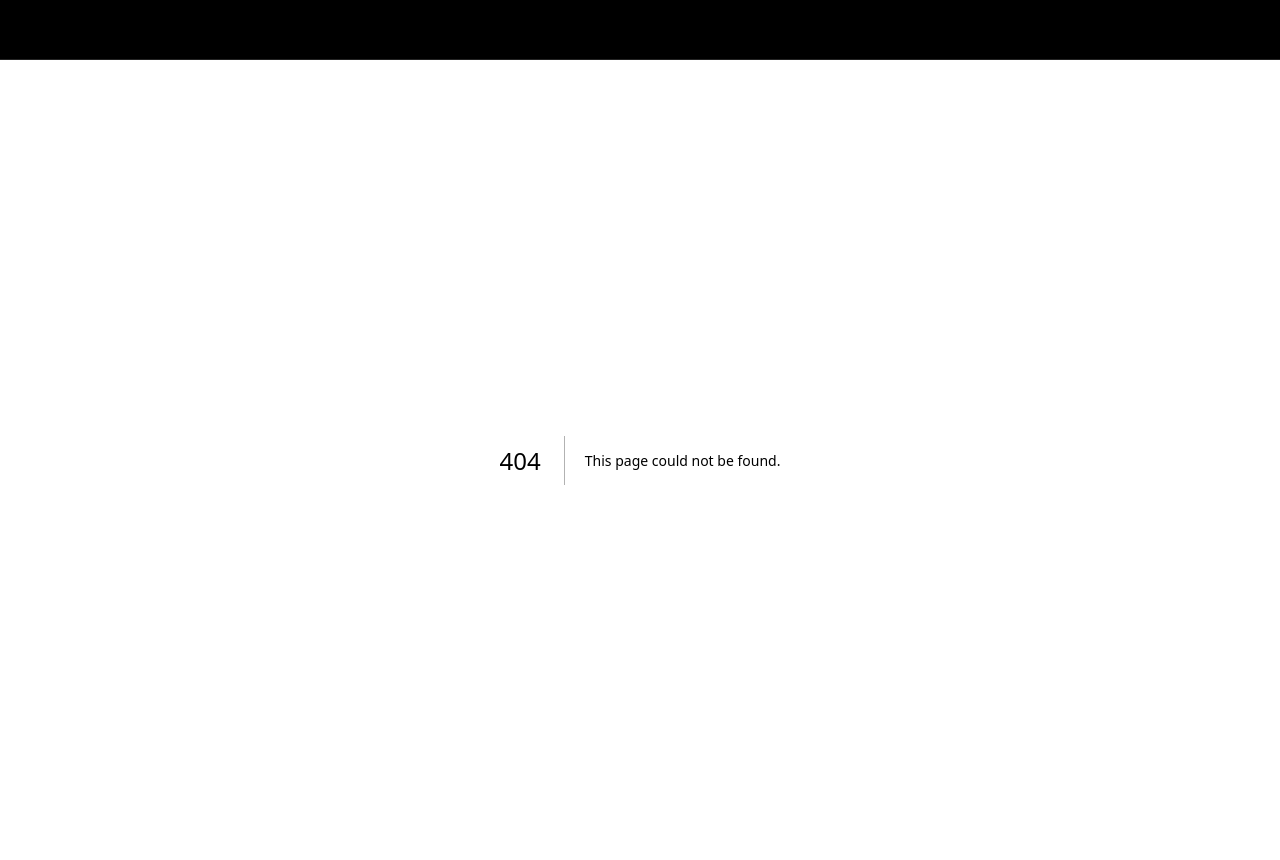
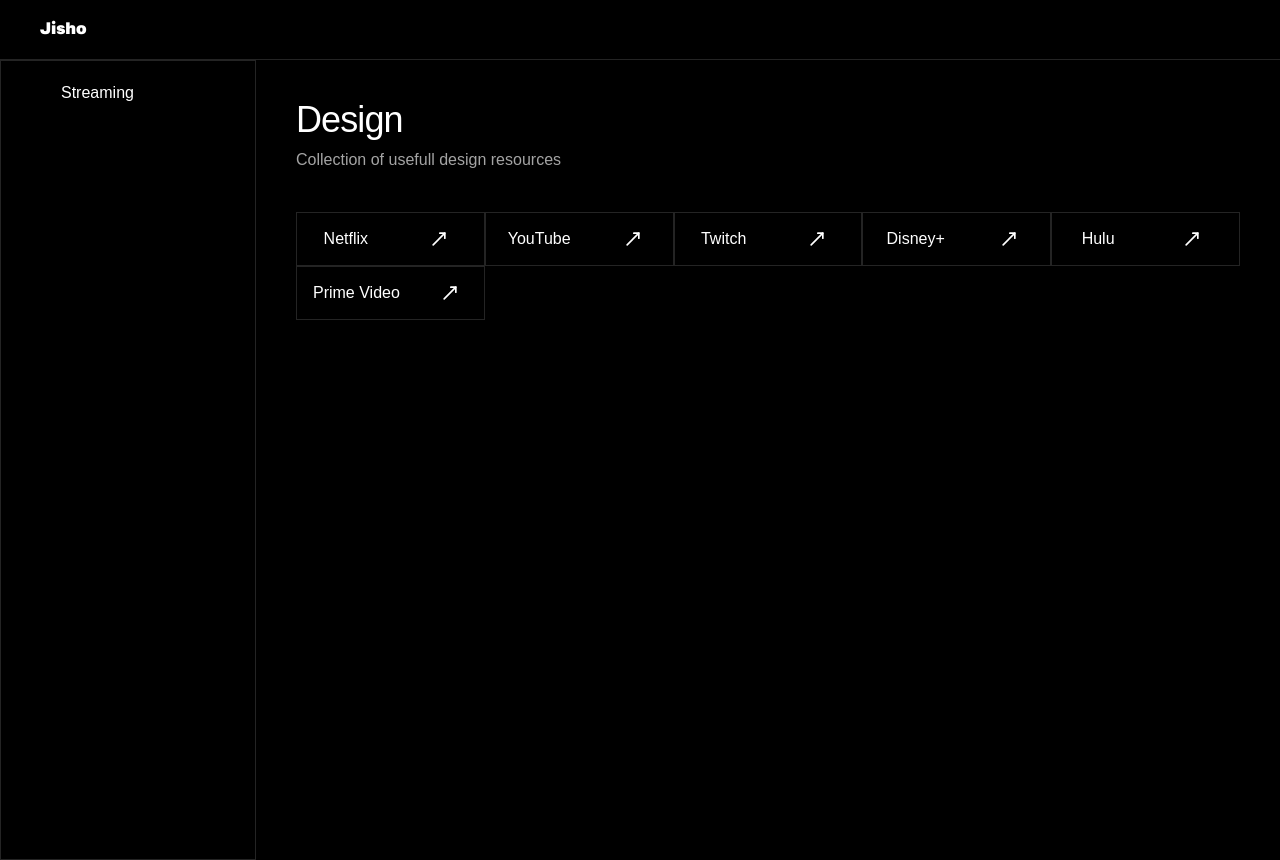
Before and after one commit to Yash0z/Jisho, a Next.js app: page /collectables/design in a window 1280 px wide. Before the commit this address had no page. After the commit the page ends 800 px from the top, so only its background shows below. Built offline with nearby package versions, Linux system fonts and the light colour scheme; a web font is replaced by a local one.

Commit message:
design page

```diff
--- /dev/null
+++ b/app/collectables/design/page.tsx
@@ -0,0 +1,19 @@
+import Dcomp from "@/components/design/dcomp";
+
+export default function Streaming() {
+	return (
+		<>
+			<div className='mb-10'>
+				<h1 className='scroll-m-20  text-4xl  tracking-tight text-balance mb-2'>
+					Design
+				</h1>
+				<h2 className='text-muted-foreground  font-nacelle'>
+					Collection of usefull design resources
+				</h2>
+			</div>
+			<div className=''>
+				<Dcomp />
+			</div>
+		</>
+	);
+}
--- /dev/null
+++ b/components/design/dcomp.tsx
@@ -0,0 +1,50 @@
+"use client";
+import { MoveUpRight } from "lucide-react";
+
+// Function to get favicon from URL
+const getFaviconUrl = (url: string) => {
+	try {
+		const domain = new URL(url).hostname;
+		return `https://www.google.com/s2/favicons?domain=${domain}&sz=32`;
+	} catch {
+		return null;
+	}
+};
+
+export default function Dcomp() {
+	// Example data - replace with your actual streaming sites
+	const streamingSites = [
+		{ name: "Netflix", url: "https://netflix.com" },
+		{ name: "YouTube", url: "https://youtube.com" },
+		{ name: "Twitch", url: "https://twitch.tv" },
+		{ name: "Disney+", url: "https://disneyplus.com" },
+		{ name: "Hulu", url: "https://hulu.com" },
+		{ name: "Prime Video", url: "https://primevideo.com" },
+	];
+
+	return (
+		<div className='grid grid-cols-5 '>
+			{streamingSites.map((site, index) => (
+            <div
+               key={index}
+               className=' min-h-12 p-2 flex items-center justify-around gap-4  cursor-pointer border'
+            >
+               <img
+                  src={getFaviconUrl(site.url) || "/default-favicon.png"}
+                  alt={`${site.name} favicon`}
+                  width={24}
+                  height={24}
+                  className='flex-shrink-0'
+                  onError={(e) => {
+                     e.currentTarget.style.display = "none";
+                  }}
+               />
+               <span className='text-base truncate'>{site.name}</span>
+               <div className='w-fit p-2 h-full'>
+                  <MoveUpRight size={20} />
+               </div>
+            </div>
+			))}
+		</div>
+	);
+}
--- a/configuration.json
+++ b/configuration.json
@@ -36,15 +36,29 @@
       },
       {
          "idx": 3,
-         "icon": "Book",
-         "title": "Education",
-         "description": "Access educational materials and learning platforms.",
-         "link": "/collectables/Education",
+         "icon": "Palette",
+         "title": "Design",
+         "description": "Access Design resources and inspiration from various fields.",
+         "link": "/collectables/design",
          "referrals": {
-         "Group1": [
+         "fonts": [
             {
-            "name": "Education",
-            "link": "/collectables/Education"
+            "name": "fontshare",
+            "link": "https://www.fontshare.com/"
+            },
+            {
+            "name": "open-foundry",
+            "link": "https://open-foundry.com/"
+            }
+         ],
+         "inspiration": [
+            {
+            "name": "Awwwards",
+            "link": "https://www.awwwards.com/"
+            },
+            {
+            "name": "Seesaw",
+            "link": "https://www.seesaw.website/"
             }
          ]
          }
```
